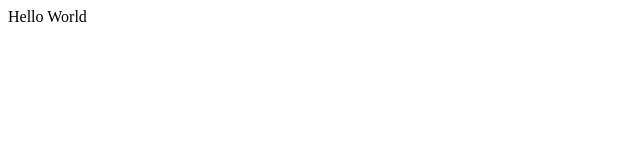
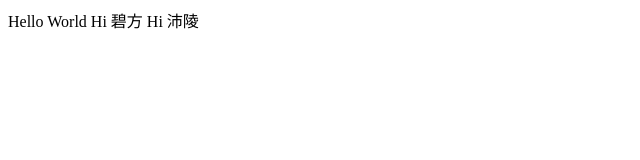
Before and after one commit to 1101137101/Week3, a plain HTML site: page HelloWorld/index.html in a window 1280 px wide. Shown: the whole page, without its empty margins (0-640 px from the left). Drawn offline with Linux system fonts and the light colour scheme.

Commit message:
third commit

```diff
--- a/HelloWorld/index.html
+++ b/HelloWorld/index.html
@@ -5,5 +5,9 @@
 </head>
 <body>
     Hello World
+
+    Hi 碧方
+
+    Hi 沛陵
 </body>
 </html>
```
